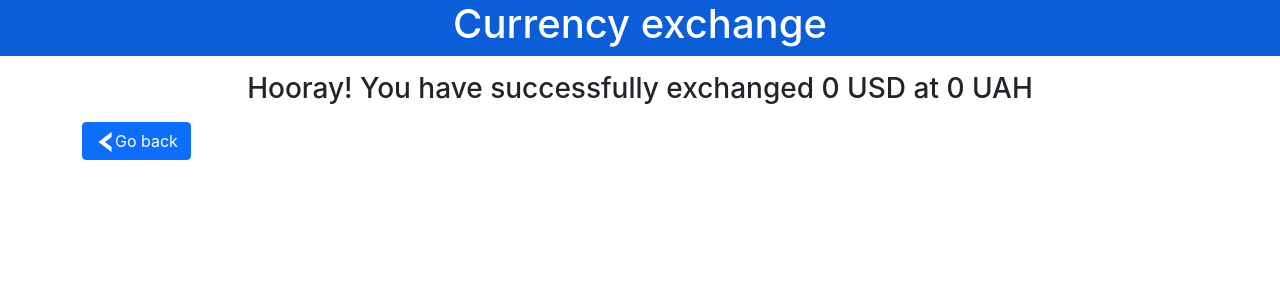
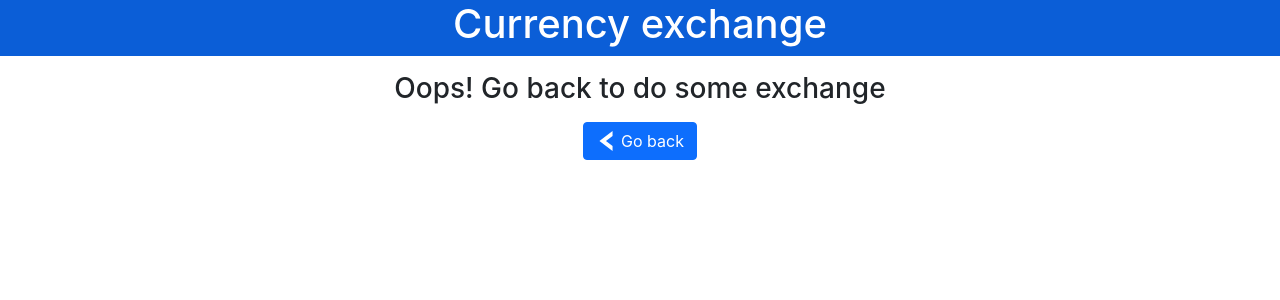
Before and after one commit to AlexeySapr/goit-react-currency-exchange, a React (Create React App) app: page /success in a window 1280 px wide. Shown: the top 300 px of the page. Built offline with nearby package versions, Linux system fonts and the light colour scheme.

Commit message:
Update Success page

```diff
--- a/src/components/backBtn/BackBtn.js
+++ b/src/components/backBtn/BackBtn.js
@@ -1,12 +1,24 @@
 import { Button } from 'react-bootstrap';
 import { useNavigate } from 'react-router-dom';
 import { ReactComponent as LeftArrow } from '../svgIcons/left-arrow.svg';
+import s from './BackBtn.module.css';
 
 const BackBtn = () => {
   const navigate = useNavigate();
   return (
-    <Button variant="primary" onClick={() => navigate(-1)}>
-      <LeftArrow width="20" fill="#fff" />
+    // <div className={s.btnContainer}>
+    //   <Button variant="primary" onClick={() => navigate(-1)}>
+    //     <LeftArrow className={s.leftArrow} />
+    //     Go back
+    //   </Button>
+    //   </div>
+
+    <Button
+      variant="primary"
+      className={s.btnContainer}
+      onClick={() => navigate(-1)}
+    >
+      <LeftArrow className={s.leftArrow} />
       Go back
     </Button>
   );
--- a/src/components/backBtn/BackBtn.module.css
+++ b/src/components/backBtn/BackBtn.module.css
@@ -0,0 +1,11 @@
+.btnContainer {
+  display: block;
+  margin: 0 auto;
+}
+
+.leftArrow {
+  width: 20px;
+  fill: #fff;
+  vertical-align: text-top;
+  margin-right: 5px;
+}
--- a/src/views/SuccessPage.js
+++ b/src/views/SuccessPage.js
@@ -10,11 +10,15 @@ const SuccessPage = () => {
   const changingCurrency = useSelector(selectors.getСhangingCurrency);
   const getingCurrency = useSelector(selectors.getGetingCurrency);
 
+  const succsessText = `Hooray! You have successfully exchanged ${changingValue} ${changingCurrency} at ${getingValue} ${getingCurrency}`;
+
+  const needExchangeText = `Oops! Go back to do some exchange`;
+
   return (
     <Container>
       <Section>
         <h3 style={{ textAlign: 'center' }}>
-          {`Hooray! You have successfully exchanged ${changingValue} ${changingCurrency} at ${getingValue} ${getingCurrency}`}
+          {getingValue > 0 ? succsessText : needExchangeText}
         </h3>
       </Section>
       <BackBtn />
```
